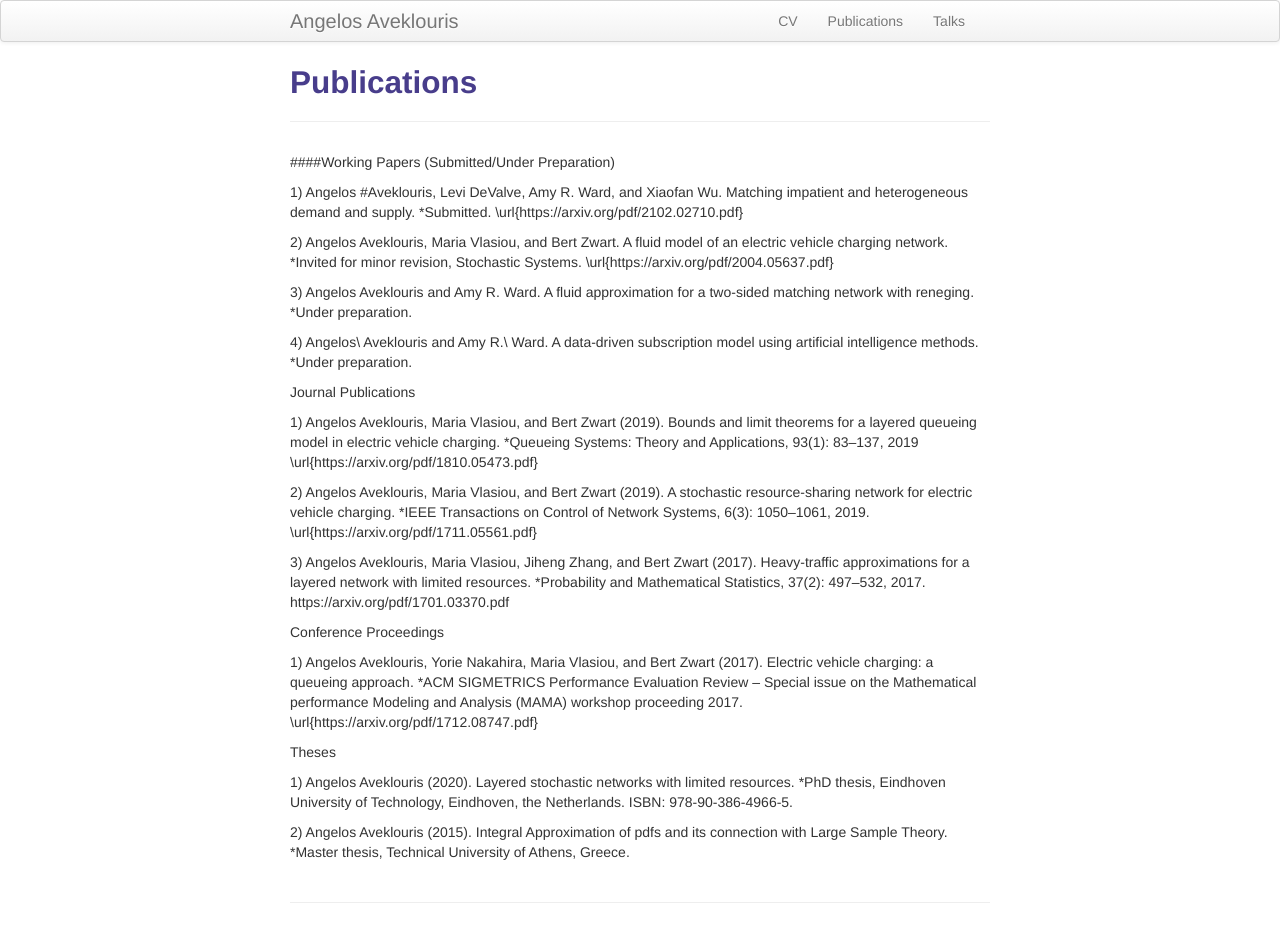
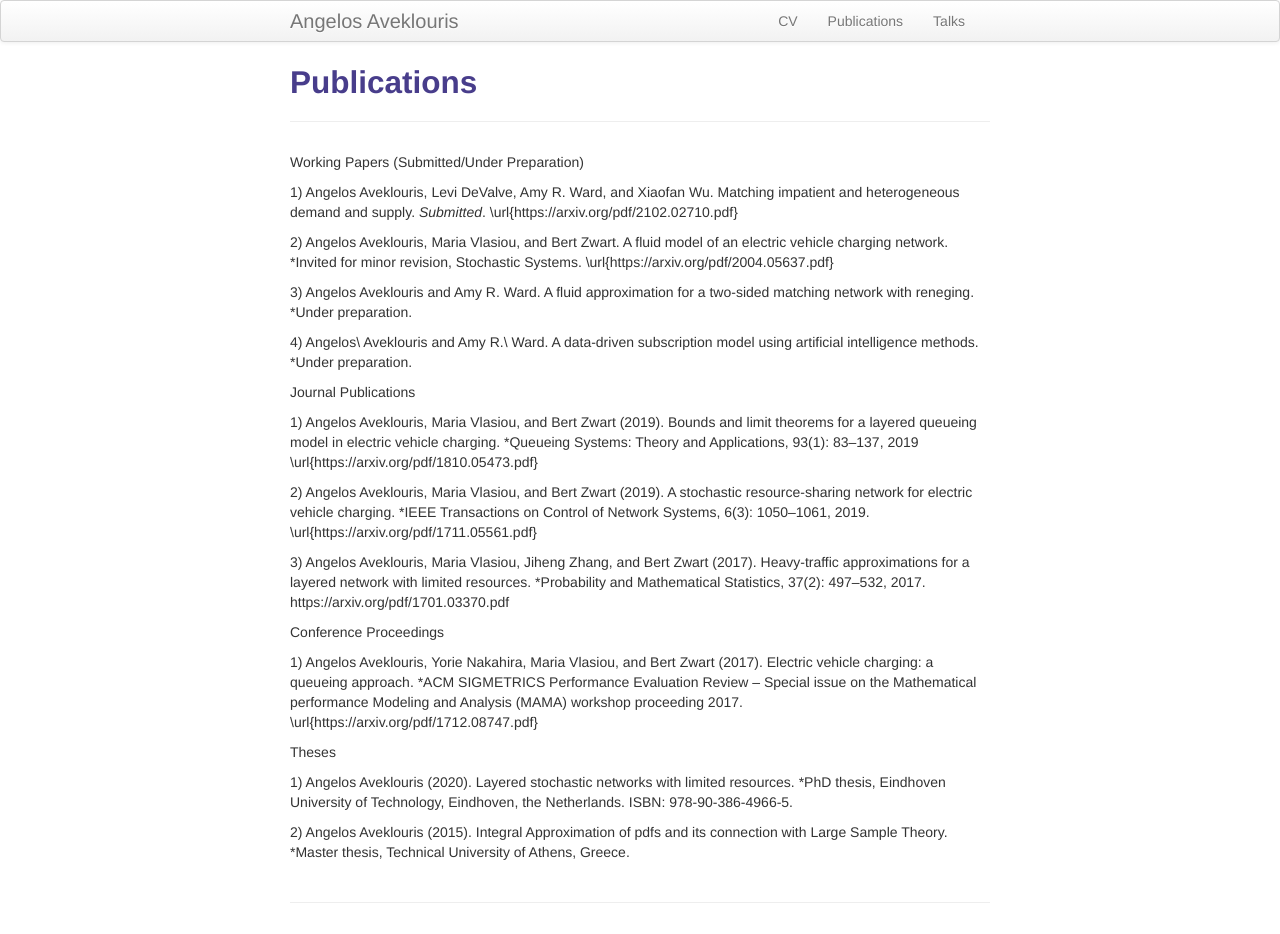
Before and after one commit to Angelos90/Angelos90.github.io, a Jekyll site: the page built from pages/publications.md, in a window 1280 px wide. Built offline with Jekyll 4.4.1, drawn with Linux system fonts in a browser that asks for light colours.

```diff
--- a/pages/publications.md
+++ b/pages/publications.md
@@ -4,10 +4,10 @@ title: Publications
 description: Angelos Aveklouris' Publications
 ---
 
-####Working Papers (Submitted/Under Preparation)
+Working Papers (Submitted/Under Preparation)
 
- 1) Angelos #Aveklouris, Levi DeValve,  Amy R. Ward, and Xiaofan Wu. Matching impatient and heterogeneous demand and supply.
-   *Submitted. \url{https://arxiv.org/pdf/2102.02710.pdf}
+ 1) Angelos Aveklouris, Levi DeValve,  Amy R. Ward, and Xiaofan Wu. Matching impatient and heterogeneous demand and supply.
+   *Submitted*. \url{https://arxiv.org/pdf/2102.02710.pdf}
 
  2) Angelos Aveklouris, Maria Vlasiou, and Bert Zwart. A fluid model of an electric vehicle charging network. *Invited for minor revision, Stochastic Systems. \url{https://arxiv.org/pdf/2004.05637.pdf}
 
```
